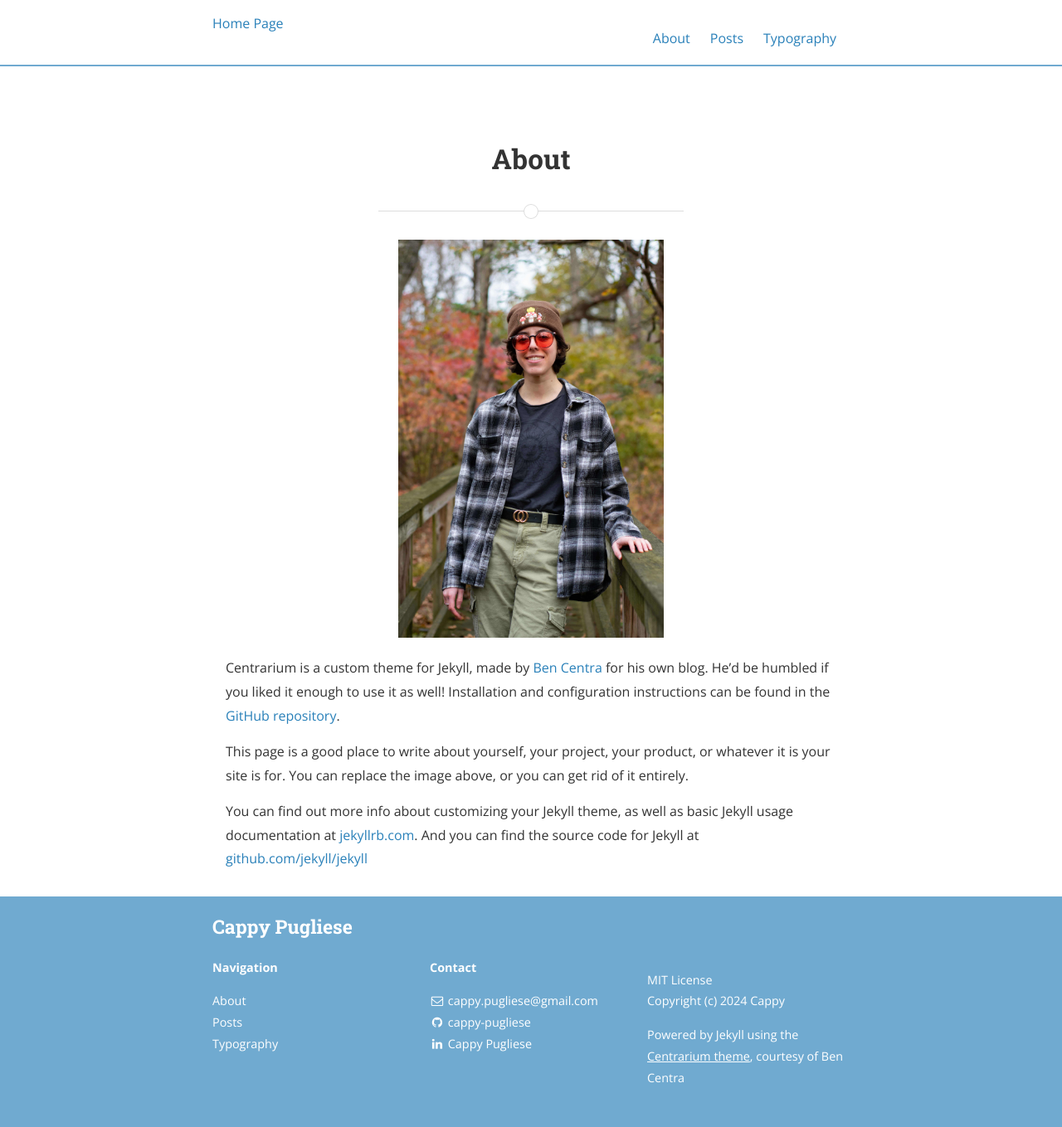
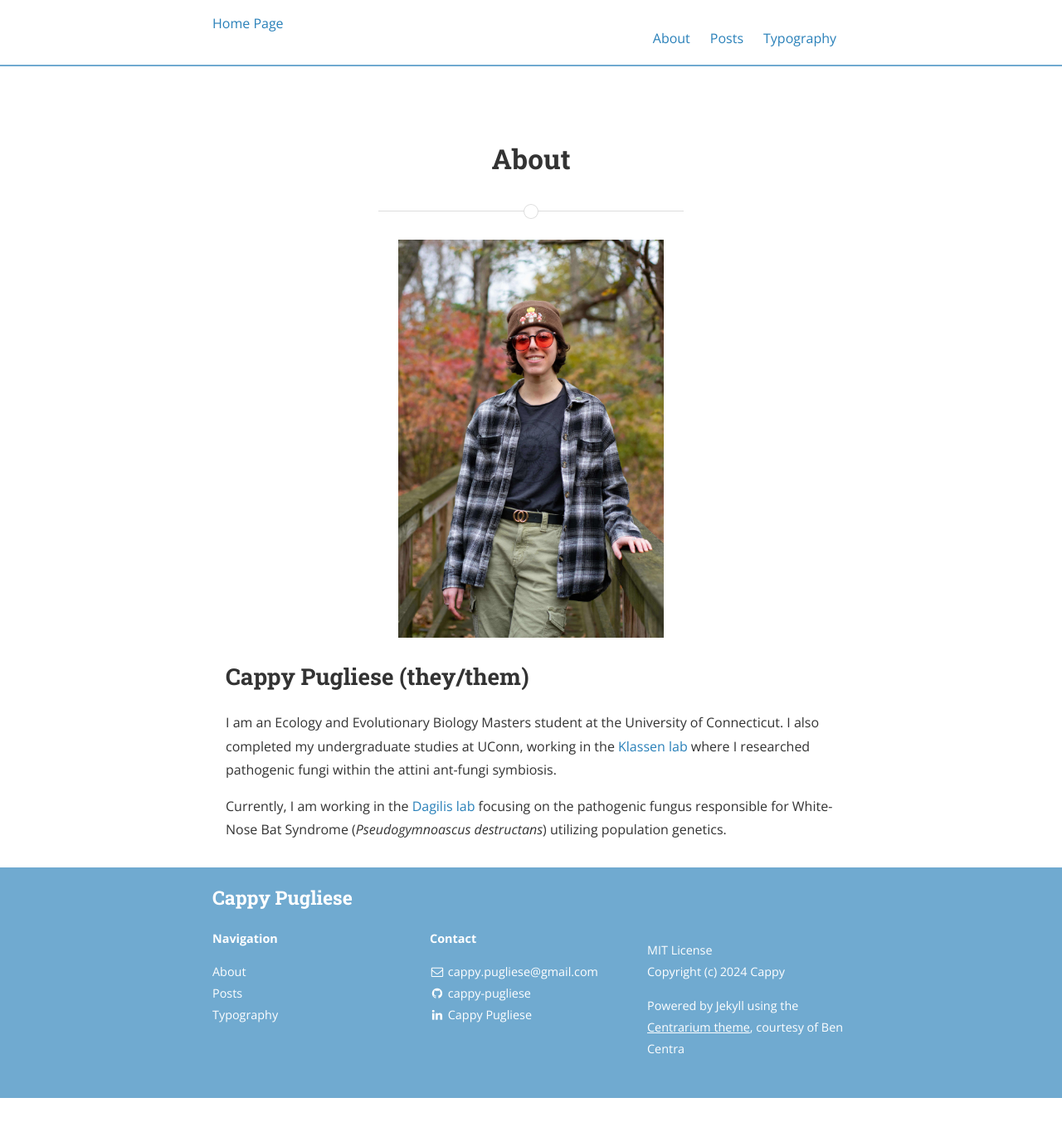
Before and after one commit to cappy-pugliese/cappy-pugliese-website, a Jekyll site: the page built from centrarium-master-clone/about.md, in a window 1280 px wide and 1359 px high. Shown: the whole window at 83% size. Built offline with Jekyll 4.4.1, drawn with Linux system fonts in a browser that asks for light colours; nearby versions of some CDN libraries.

Commit message:
Update about.md

```diff
--- a/centrarium-master-clone/about.md
+++ b/centrarium-master-clone/about.md
@@ -7,12 +7,7 @@ main_nav: true
 
 ![alt text]({{ site.baseurl }}/assets/profile-photo.jpg "Profile Picture"){:.profile}
 
-Centrarium is a custom theme for Jekyll, made by [Ben Centra][bencentra] for his own blog. He'd be humbled if you liked it enough to use it as well! Installation and configuration instructions can be found in the [GitHub repository](https://github.com/bencentra/centrarium).
+## Cappy Pugliese (they/them)
+I am an Ecology and Evolutionary Biology Masters student at the University of Connecticut. I also completed my undergraduate studies at UConn, working in the [Klassen lab](https://www.jonathanklassenlab.com/) where I researched pathogenic fungi within the attini ant-fungi symbiosis.
 
-This page is a good place to write about yourself, your project, your product, or whatever it is your site is for. You can replace the image above, or you can get rid of it entirely.
-
-You can find out more info about customizing your Jekyll theme, as well as basic Jekyll usage documentation at [jekyllrb.com](http://jekyllrb.com/). And you can find the source code for Jekyll at [github.com/jekyll/jekyll](https://github.com/jekyll/jekyll)
-
-[centrarium]: https://github.com/bencentra/centrarium
-[bencentra]: http://bencentra.com
-[jekyll]: https://github.com/jekyll/jekyll
+Currently, I am working in the [Dagilis lab](https://adagilis.github.io/) focusing on the pathogenic fungus responsible for White-Nose Bat Syndrome (_Pseudogymnoascus destructans_) utilizing population genetics.
```
